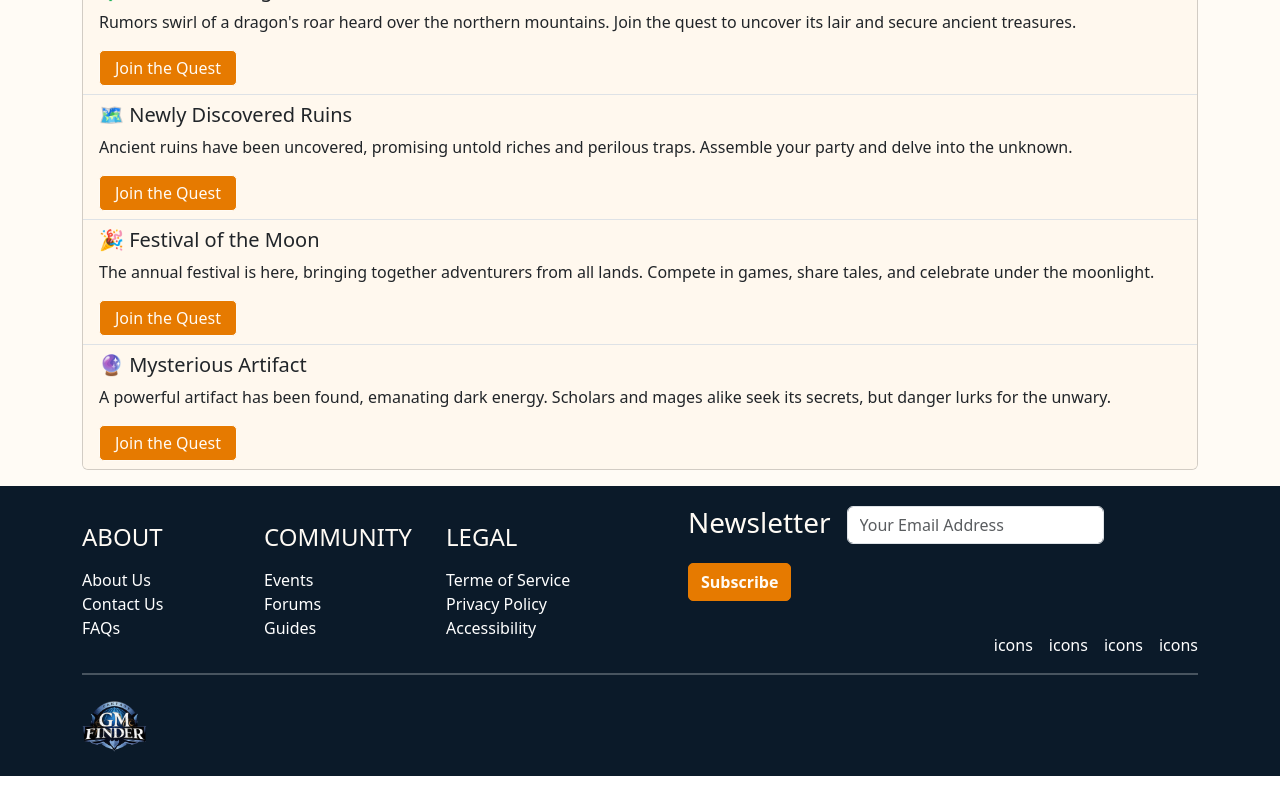
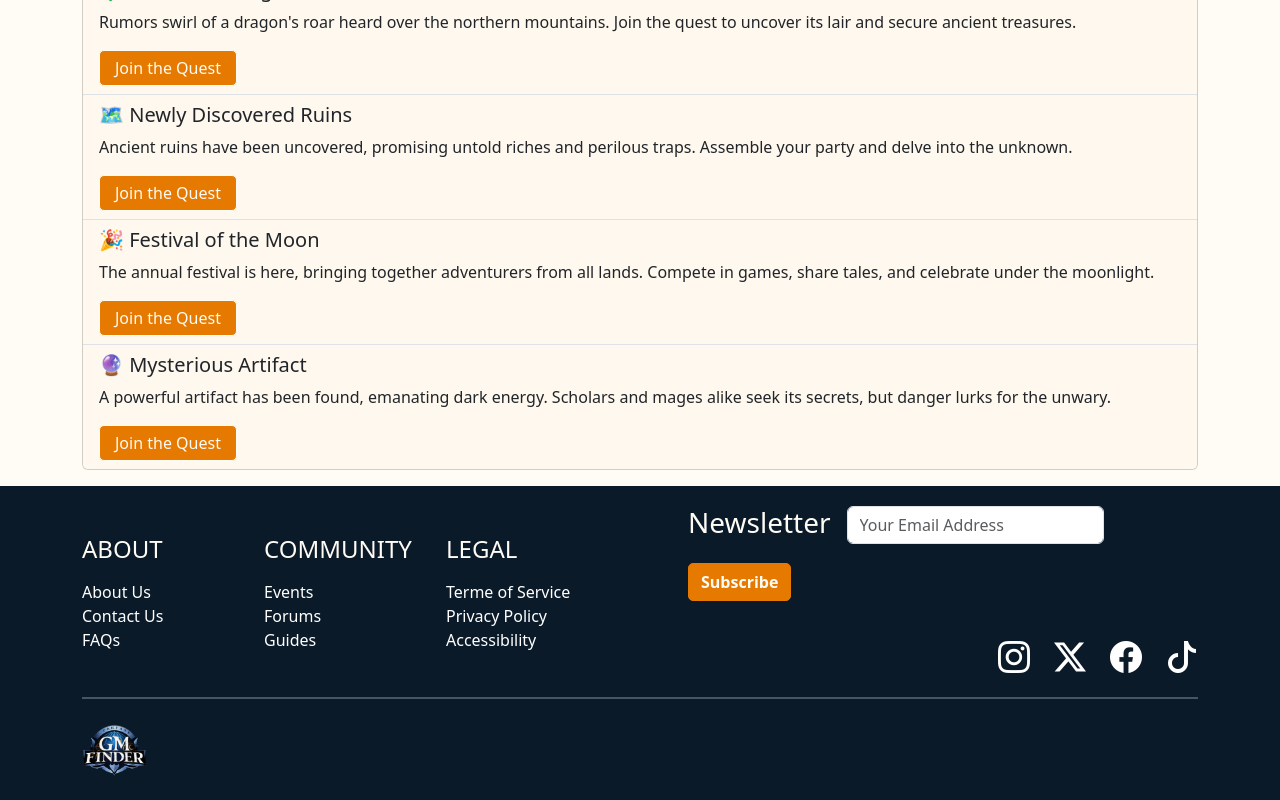
Before and after one commit to OgataiKhan/gmfinder-frontend, a Vue app: page / in a window 1280 px wide. Shown: the part 1807-2607 px from the top of the page. Before the commit the page ends 2583 px from the top, so only its background shows below. Built offline with nearby package versions, Linux system fonts and the light colour scheme; no server answers.

Commit message:
feat: icons footer

```diff
--- a/src/components/FooterTop.vue
+++ b/src/components/FooterTop.vue
@@ -66,11 +66,23 @@ export default {
           </div>
           <!-- icons -->
           <div class="mt-3">
-            <ul class="d-flex gap-3 justify-content-end">
-              <li><a href="#" class="link">icons</a></li>
-              <li><a href="#" class="link">icons</a></li>
-              <li><a href="#" class="link">icons</a></li>
-              <li><a href="#" class="link">icons</a></li>
+            <ul class="d-flex gap-4 justify-content-end">
+              <li>
+                <a href="#" class="link"
+                  ><i class="bi bi-instagram fs-2"></i
+                ></a>
+              </li>
+              <li>
+                <a href="#" class="link"
+                  ><i class="bi bi-twitter-x fs-2"></i
+                ></a>
+              </li>
+              <li>
+                <a href="#" class="link"><i class="bi bi-facebook fs-2"></i></a>
+              </li>
+              <li>
+                <a href="#" class="link"><i class="bi bi-tiktok fs-2"></i></a>
+              </li>
             </ul>
           </div>
           <!-- /icons -->
```
